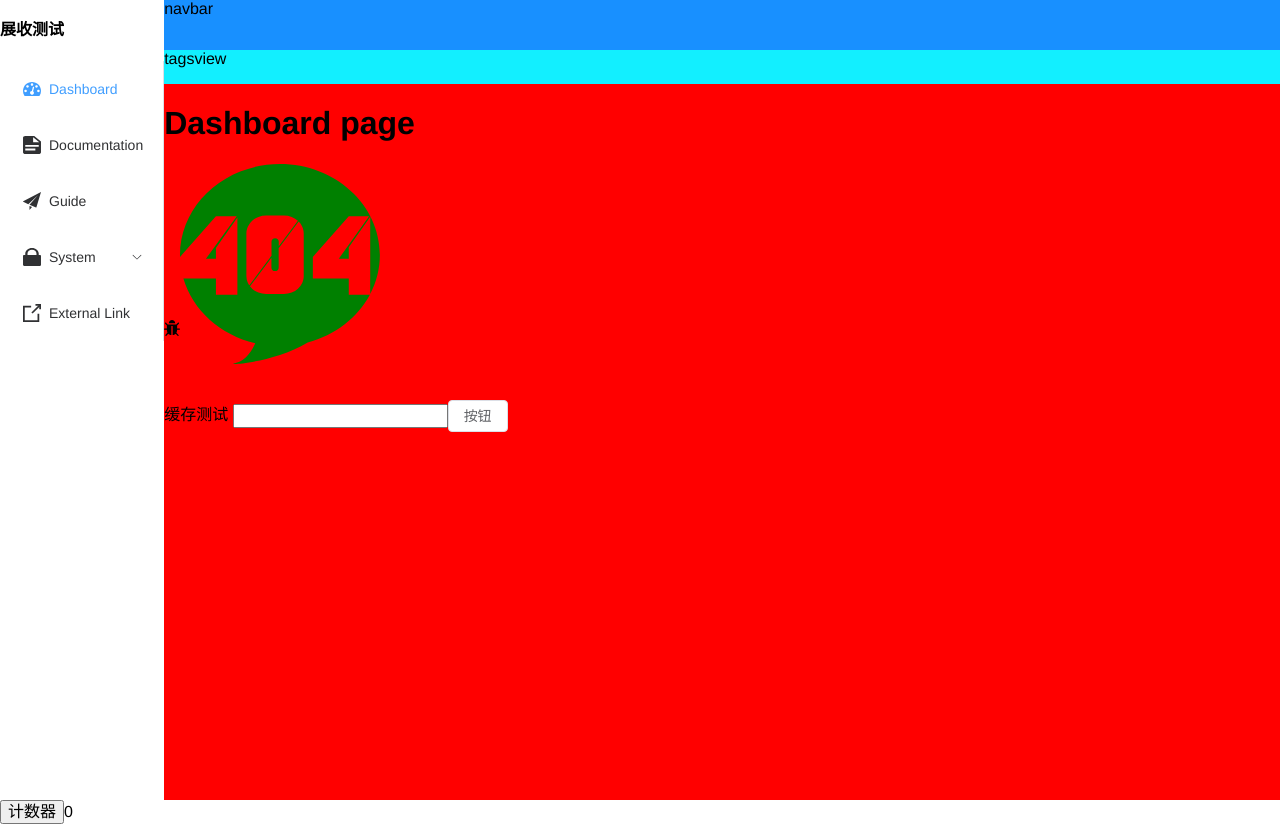
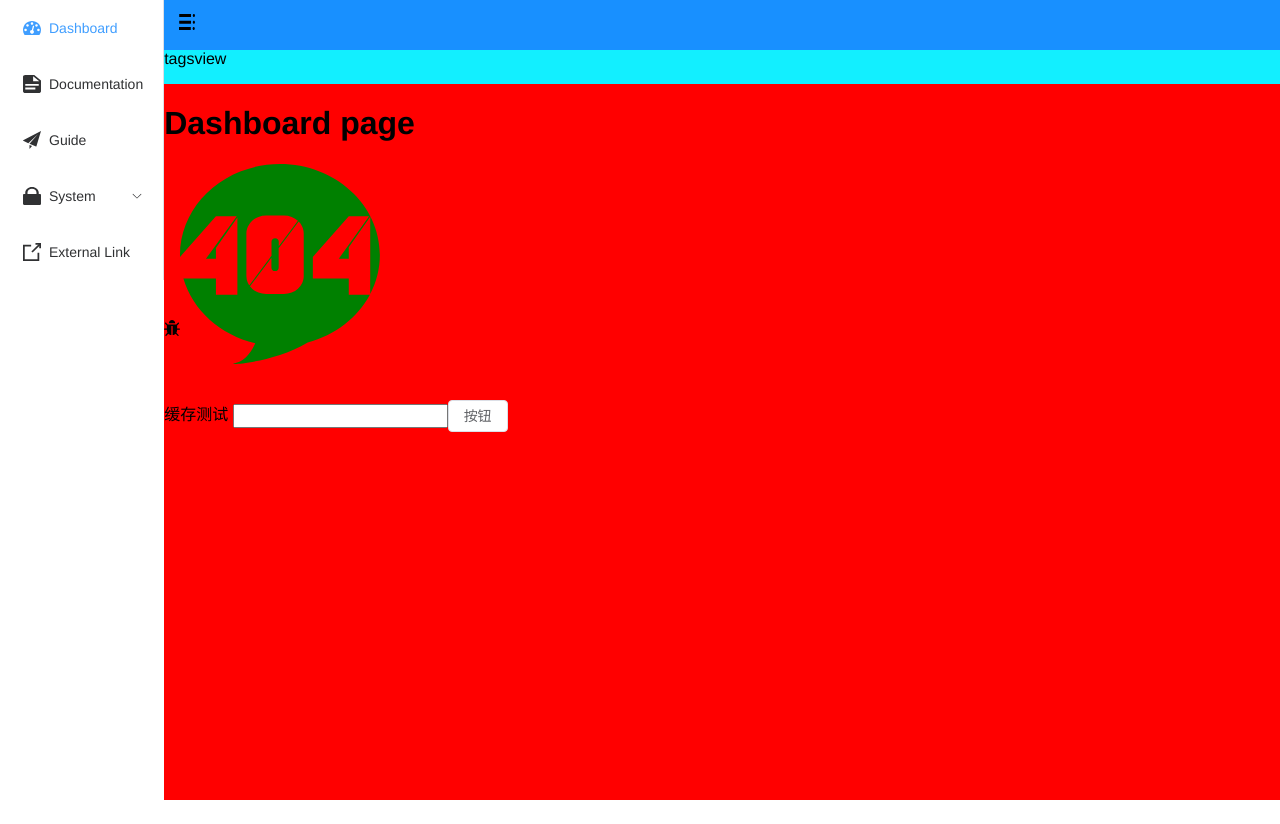
Before and after one commit to eileenyuling/vue3-ts-elementPlus-pinia, a Vue app: page /dashboard in a window 1280 px wide. After the commit the page ends 800 px from the top, so only its background shows below. Built offline with nearby package versions, Linux system fonts and the light colour scheme.

Commit message:
feat: navbar 添加导航缩回/展开按钮并接入pinia

```diff
--- a/src/App.vue
+++ b/src/App.vue
@@ -1,6 +1,4 @@
 <script setup lang="ts">
-import Counter from '@/components/Counter/index.vue'
-
 // This starter template is using Vue 3 <script setup> SFCs
 // Check out https://vuejs.org/api/sfc-script-setup.html#script-setup
 </script>
@@ -8,7 +6,6 @@ import Counter from '@/components/Counter/index.vue'
 <template>
   <div>
     <router-view></router-view>
-    <Counter />
   </div>
 </template>
 
--- a/src/components.d.ts
+++ b/src/components.d.ts
@@ -14,7 +14,9 @@ declare module '@vue/runtime-core' {
     ElMenu: typeof import('element-plus/es')['ElMenu']
     ElMenuItem: typeof import('element-plus/es')['ElMenuItem']
     ElSubMenu: typeof import('element-plus/es')['ElSubMenu']
+    Hambuger: typeof import('./components/Hambuger/index.vue')['default']
     HelloWorld: typeof import('./components/HelloWorld.vue')['default']
+    Navbar: typeof import('./layout/components/Navbar.vue')['default']
     RouterLink: typeof import('vue-router')['RouterLink']
     RouterView: typeof import('vue-router')['RouterView']
     Sidebar: typeof import('./layout/components/Sidebar/index.vue')['default']
--- /dev/null
+++ b/src/components/Hambuger/index.vue
@@ -0,0 +1,41 @@
+<template>
+  <div class="hamburger-container" style="padding: 0 15px" @click="toggleClick">
+    <svg-icon
+      icon-class="list"
+      class-name="hamburger"
+      :class="{ 'is-active': props.isActive }"
+    ></svg-icon>
+  </div>
+</template>
+
+<script lang="ts" setup>
+const props = defineProps({ isActive: { type: Boolean, default: false } });
+const emit = defineEmits(["toggleClick"]);
+const toggleClick = () => {
+  emit("toggleClick");
+};
+</script>
+
+<style lang="scss" scoped>
+.hamburger-container {
+  line-height: 46px;
+  height: 100%;
+  float: left;
+  cursor: pointer;
+  transition: background 0.3s;
+  -webkit-tap-highlight-color: transparent;
+  &:hover {
+    background: rgba(0, 0, 0, 0.025);
+  }
+}
+:deep(.hamburger) {
+  display: inline-block;
+  vertical-align: middle;
+  width: 20px;
+  height: 20px;
+  transition: all 0.2s;
+}
+:deep(.hamburger.is-active) {
+  transform: rotate(180deg);
+}
+</style>
--- a/src/components/HelloWorld.vue
+++ /dev/null
@@ -1,38 +0,0 @@
-<script setup lang="ts">
-import { ref } from 'vue'
-
-defineProps<{ msg: string }>()
-
-const count = ref(0)
-</script>
-
-<template>
-  <h1>{{ msg }}</h1>
-
-  <div class="card">
-    <button type="button" @click="count++">count is {{ count }}</button>
-    <p>
-      Edit
-      <code>components/HelloWorld.vue</code> to test HMR
-    </p>
-  </div>
-
-  <p>
-    Check out
-    <a href="https://vuejs.org/guide/quick-start.html#local" target="_blank"
-      >create-vue</a
-    >, the official Vue + Vite starter
-  </p>
-  <p>
-    Install
-    <a href="https://github.com/johnsoncodehk/volar" target="_blank">Volar</a>
-    in your IDE for a better DX
-  </p>
-  <p class="read-the-docs">Click on the Vite and Vue logos to learn more</p>
-</template>
-
-<style scoped>
-.read-the-docs {
-  color: #888;
-}
-</style>
--- a/src/components/counter/index.vue
+++ /dev/null
@@ -1,15 +0,0 @@
-<template>
-  <div>
-    <button @click="handClick">计数器</button>
-    <span>{{ counter.count }}</span>
-  </div>
-</template>
-
-<script lang="ts" setup>
-import { useCounterStore } from '@/stores/counter'
-
-const counter = useCounterStore()
-const handClick = () => {
-  counter.increment()
-}
-</script>
--- /dev/null
+++ b/src/layout/components/Navbar.vue
@@ -0,0 +1,22 @@
+<template>
+  <div class="navbar">
+    <hambuger @toggleClick="toggleSidebar" :is-active="sidebar.opened" />
+  </div>
+</template>
+
+<script lang="ts" setup>
+import { useAppStore } from "@/stores/app";
+import { storeToRefs } from "pinia";
+
+const store = useAppStore();
+const { sidebar } = storeToRefs(store);
+const toggleSidebar = () => {
+  store.toggleSidebar();
+};
+</script>
+
+<style lang="scss" scoped>
+.navbar {
+  height: 50px;
+}
+</style>
--- a/src/layout/components/Sidebar/index.vue
+++ b/src/layout/components/Sidebar/index.vue
@@ -1,5 +1,4 @@
 <template>
-  <h4 @click="isCollapse = !isCollapse">展收测试</h4>
   <el-menu
     class="sidebar-container-menu"
     mode="vertical"
@@ -7,7 +6,7 @@
     :background-color="scssVariables.menuBg"
     :text-color="scssVariables.menuText"
     :active-text-color="scssVariables.menuActiveText"
-    :collapse="isCollapse"
+    :collapse="!sidebar.opened"
     :collapse-transition="true"
   >
     <!-- 循环sidebar-item组件 -->
@@ -25,17 +24,24 @@ import SidebarItem from './SidebarItem.vue'
 
 // 导入路由表
 import { routes } from '@/router'
+import { useAppStore } from "@/stores/app";
+import { storeToRefs } from "pinia";
 
+const store = useAppStore();
+// const sidebar = computed(() => {
+//   return useAppStore().sidebar
+// })
+const { sidebar } = storeToRefs(store);
+console.log(sidebar.value.opened)
 const route = useRoute()
 // 渲染路由
 const menuRoutes = computed(() => routes)
-const isCollapse = ref(false)
 
 const activeMenu = computed(() => {
-  const { path, meta } = route;
+  const { path, meta } = route
   if (meta.activeMenu) {
-    return meta.activeMenu;
+    return meta.activeMenu
   }
-  return path;
-});
+  return path
+})
 </script>
--- a/src/layout/index.vue
+++ b/src/layout/index.vue
@@ -5,7 +5,7 @@
     </div>
     <div class="main-container">
       <div class="header">
-        <div class="navbar">navbar</div>
+        <navbar></navbar>
         <div class="tags-view">tagsview</div>
       </div>
       <!-- <div class="app-main">
--- /dev/null
+++ b/src/stores/app.ts
@@ -0,0 +1,17 @@
+import { defineStore } from "pinia";
+export const useAppStore = defineStore("app", () => {
+  // 状态
+  const state = reactive({
+    siderbar: {
+      // sidebar 展开状态
+      opened: true,
+    },
+  });
+  const sidebar = computed(() => state.siderbar);
+
+  // actions
+  const toggleSidebar = () => {
+    state.siderbar.opened = !state.siderbar.opened;
+  };
+  return { sidebar, toggleSidebar };
+});
```
